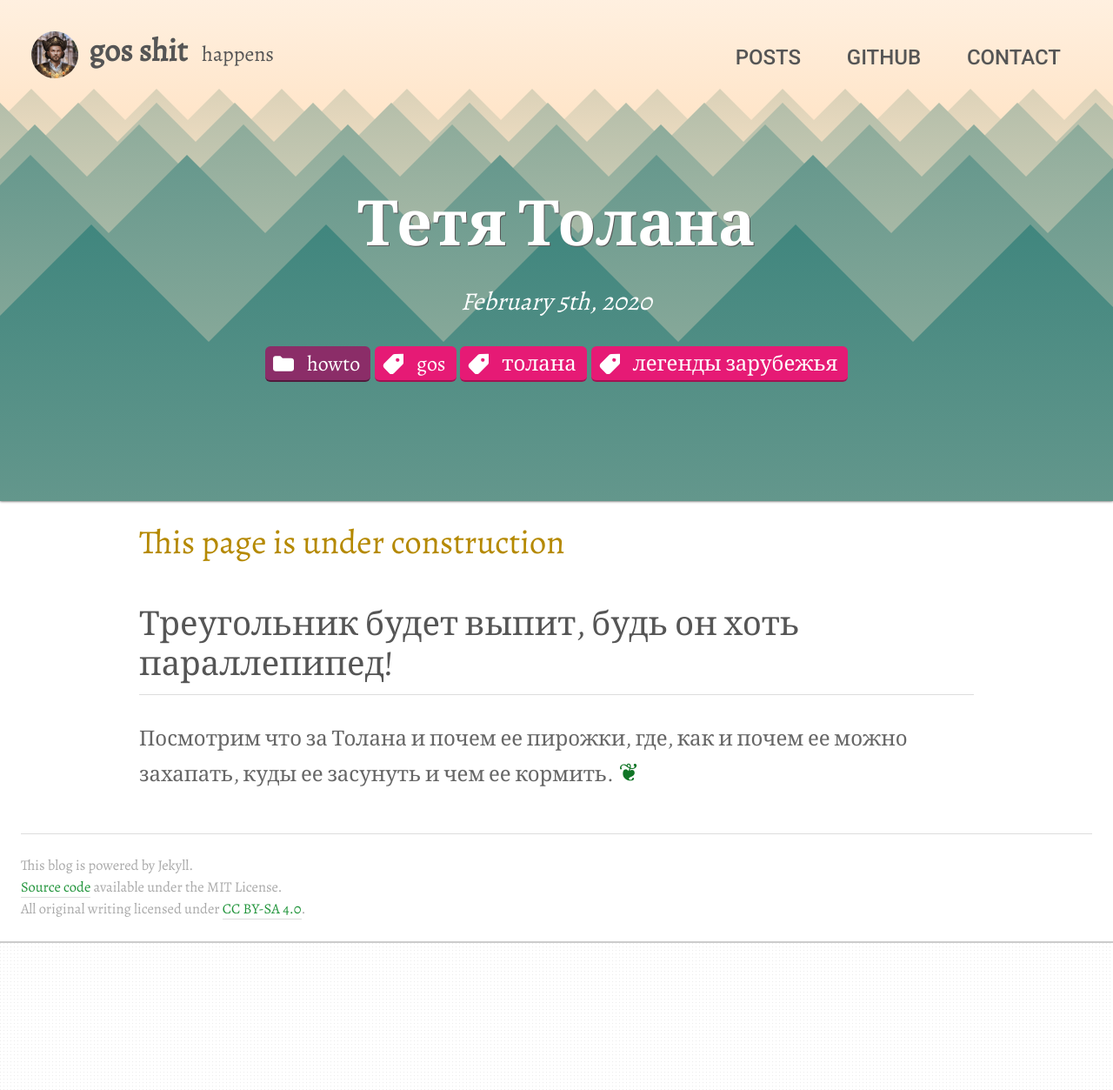
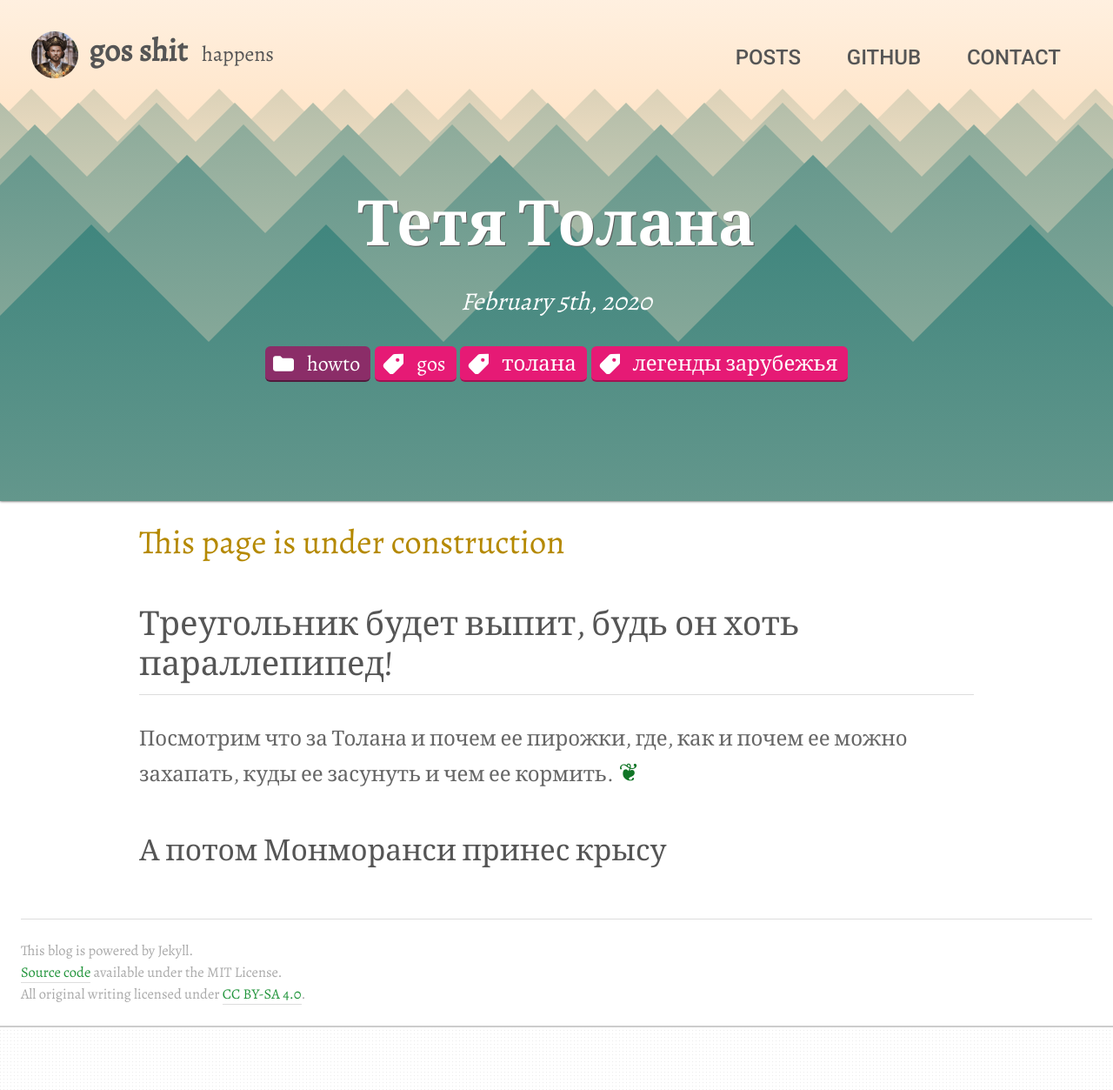
Before and after one commit to flicus/gos, a Jekyll site: the page built from _posts/2020-02-05-Толана.md, in a window 1280 px wide. Shown: the whole page at 87% size. Built offline with Jekyll 4.4.1, drawn with Linux system fonts in a browser that asks for light colours.

Commit message:
tolana initial

```diff
--- a/_posts/2020-02-05-Толана.md
+++ b/_posts/2020-02-05-Толана.md
@@ -10,3 +10,5 @@ comments: true
 ## Треугольник будет выпит, будь он хоть параллепипед!
 
 Посмотрим что за Толана и почем ее пирожки, где, как и почем ее можно захапать, куды ее засунуть и чем ее кормить.
+
+### А потом Монморанси принес крысу
```
